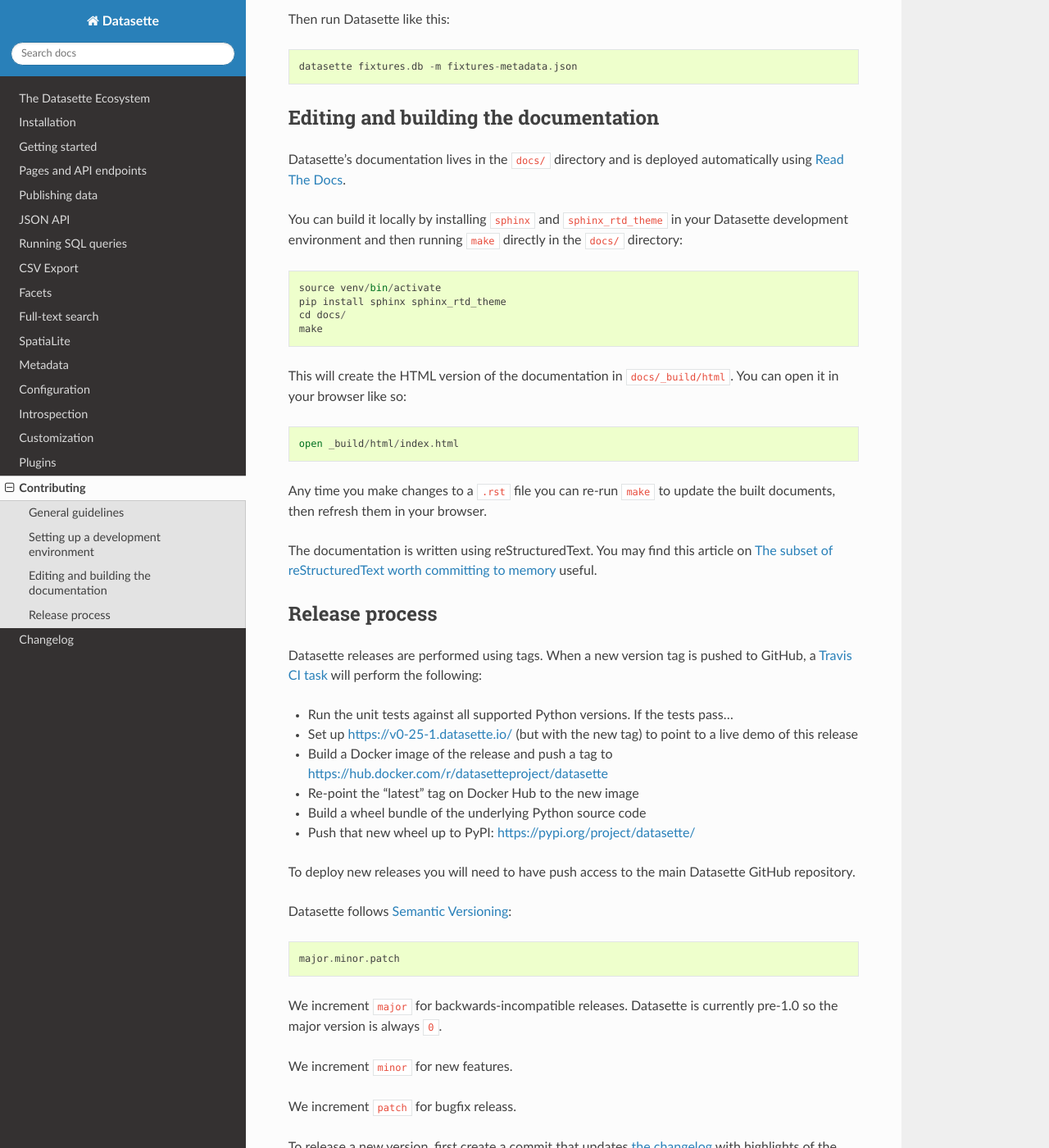
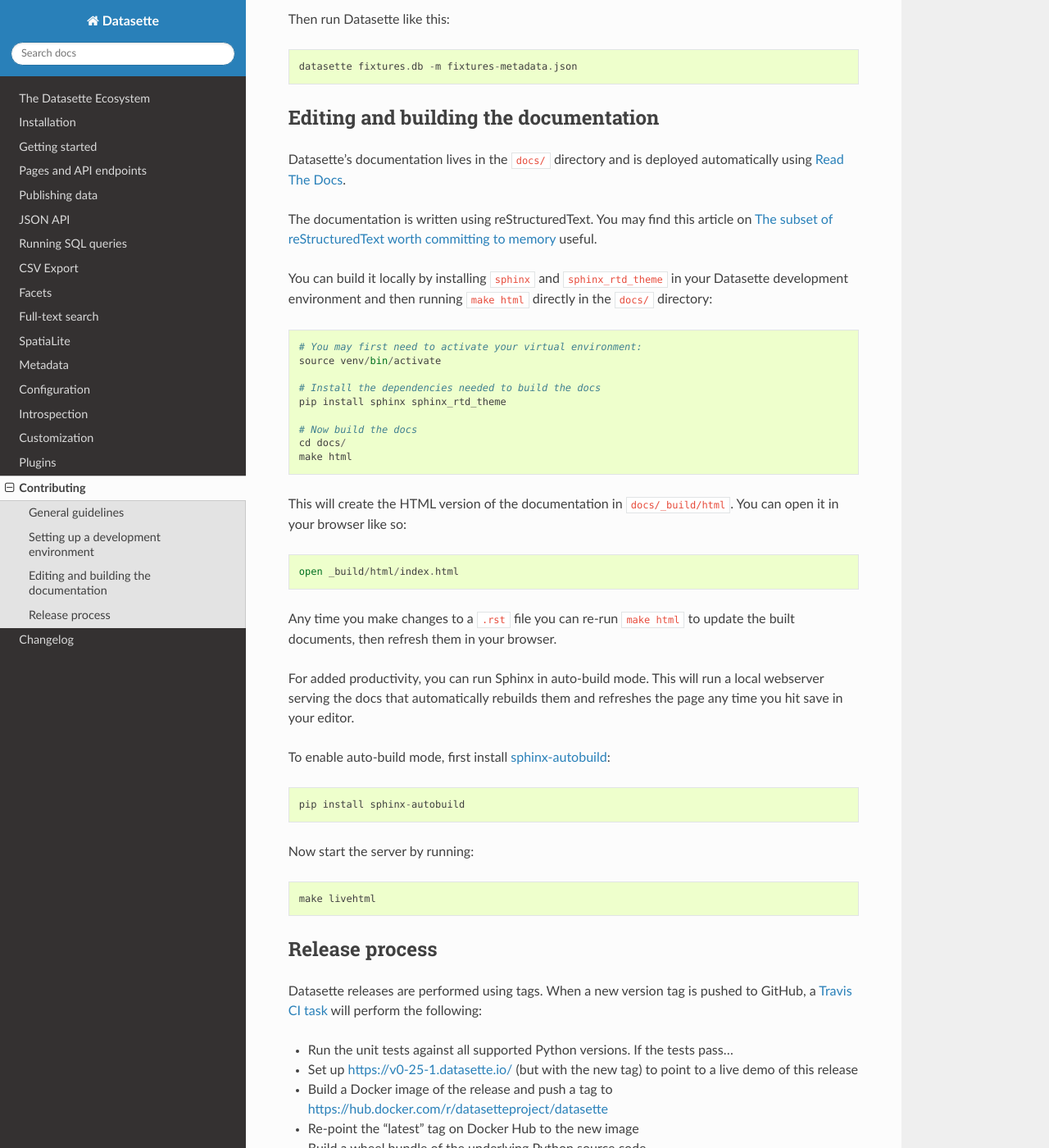
Before and after one commit to simonw/datasette, a Sphinx documentation site: the page built from docs/contributing.rst, in a window 1280 px wide and 1400 px high, scrolled down 2176 px. Shown: the whole window at 82% size. Built offline with Sphinx 7.4.7 and the Read the Docs theme 2.0.0, drawn with Linux system fonts in a browser that asks for light colours.

Commit message:
Docs on how to use sphinx-autobuild

```diff
--- a/docs/contributing.rst
+++ b/docs/contributing.rst
@@ -83,20 +83,35 @@
 
 Datasette's documentation lives in the ``docs/`` directory and is deployed automatically using `Read The Docs <https://readthedocs.org/>`__.
 
-You can build it locally by installing ``sphinx`` and ``sphinx_rtd_theme`` in your Datasette development environment and then running ``make`` directly in the ``docs/`` directory::
+The documentation is written using reStructuredText. You may find this article on `The subset of reStructuredText worth committing to memory <https://simonwillison.net/2018/Aug/25/restructuredtext/>`__ useful.
 
+You can build it locally by installing ``sphinx`` and ``sphinx_rtd_theme`` in your Datasette development environment and then running ``make html`` directly in the ``docs/`` directory::
+
+    # You may first need to activate your virtual environment:
     source venv/bin/activate
+
+    # Install the dependencies needed to build the docs
     pip install sphinx sphinx_rtd_theme
+
+    # Now build the docs
     cd docs/
-    make
+    make html
 
 This will create the HTML version of the documentation in ``docs/_build/html``. You can open it in your browser like so::
 
     open _build/html/index.html
 
-Any time you make changes to a ``.rst`` file you can re-run ``make`` to update the built documents, then refresh them in your browser.
+Any time you make changes to a ``.rst`` file you can re-run ``make html`` to update the built documents, then refresh them in your browser.
 
-The documentation is written using reStructuredText. You may find this article on `The subset of reStructuredText worth committing to memory <https://simonwillison.net/2018/Aug/25/restructuredtext/>`__ useful.
+For added productivity, you can run Sphinx in auto-build mode. This will run a local webserver serving the docs that automatically rebuilds them and refreshes the page any time you hit save in your editor.
+
+To enable auto-build mode, first install `sphinx-autobuild <https://pypi.org/project/sphinx-autobuild/>`__::
+
+    pip install sphinx-autobuild
+
+Now start the server by running::
+
+    make livehtml
 
 .. _contributing_release:
 
```
